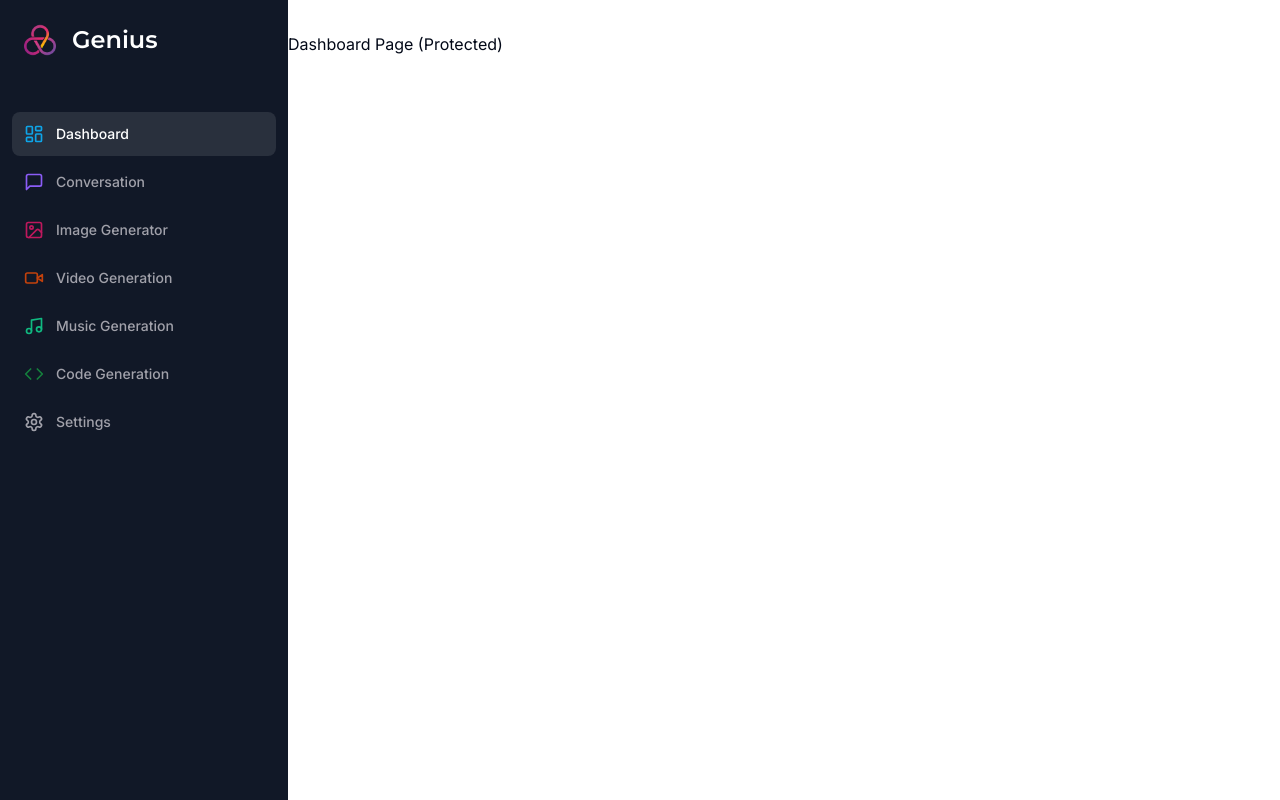
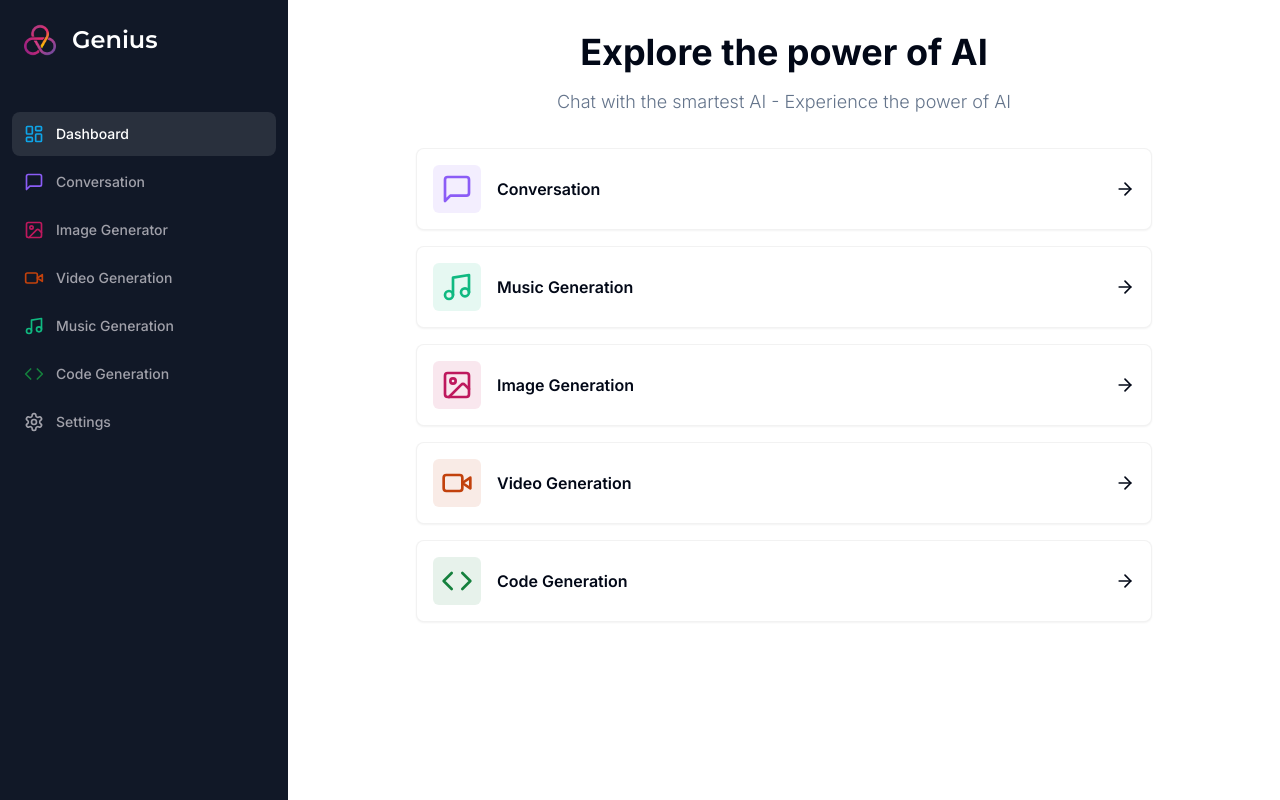
Before and after one commit to FelipeMDantas/AIPlatform, a Next.js app: page /dashboard in a window 1280 px wide. Built offline with nearby package versions, Linux system fonts and the light colour scheme.

Commit message:
Card component added to the project.

```diff
--- a/app/(dashboard)/(routes)/dashboard/page.tsx
+++ b/app/(dashboard)/(routes)/dashboard/page.tsx
@@ -1,7 +1,87 @@
+"use client";
+
+import { Card } from "@/components/ui/card";
+import { cn } from "@/lib/utils";
+import {
+  ArrowRight,
+  Code,
+  ImageIcon,
+  MessageSquare,
+  Music,
+  VideoIcon,
+} from "lucide-react";
+import { useRouter } from "next/navigation";
+
+const tools = [
+  {
+    label: "Conversation",
+    icon: MessageSquare,
+    color: "text-violet-500",
+    bgColor: "bg-violet-500/10",
+    href: "/conversation",
+  },
+  {
+    label: "Music Generation",
+    icon: Music,
+    color: "text-emerald-500",
+    bgColor: "bg-emerald-500/10",
+    href: "/music",
+  },
+  {
+    label: "Image Generation",
+    icon: ImageIcon,
+    color: "text-pink-700",
+    bgColor: "bg-pink-700/10",
+    href: "/image",
+  },
+  {
+    label: "Video Generation",
+    icon: VideoIcon,
+    color: "text-orange-700",
+    bgColor: "bg-orange-700/10",
+    href: "/video",
+  },
+  {
+    label: "Code Generation",
+    icon: Code,
+    color: "text-green-700",
+    bgColor: "bg-green-700/10",
+    href: "/code",
+  },
+];
+
 const DashboardPage = () => {
+  const router = useRouter();
+
   return (
     <div>
-      <p>Dashboard Page (Protected)</p>
+      <div className="mb-8 space-y-4">
+        <h2 className="text-2xl md:text-4xl font-bold text-center">
+          Explore the power of AI
+        </h2>
+        <p className="text-muted-foreground font-light text-sm md:text-lg text-center">
+          Chat with the smartest AI - Experience the power of AI
+        </p>
+      </div>
+
+      <div className="px-4 md:px-20 lg:px-32 space-y-4">
+        {tools.map((tool) => (
+          <Card
+            key={tool.href}
+            className="p-4 border-black/5 flex items-center justify-between hover:shadow-md
+              transition cursor-pointer"
+            onClick={() => router.push(tool.href)}
+          >
+            <div className="flex items-center gap-x-4">
+              <div className={cn("p-2 w-fit rounded-md", tool.bgColor)}>
+                <tool.icon className={cn("w-8 h-8", tool.color)} />
+              </div>
+              <div className="font-semibold">{tool.label}</div>
+            </div>
+            <ArrowRight className="w-5 h-5" />
+          </Card>
+        ))}
+      </div>
     </div>
   );
 };
--- /dev/null
+++ b/components/ui/card.tsx
@@ -0,0 +1,79 @@
+import * as React from "react"
+
+import { cn } from "@/lib/utils"
+
+const Card = React.forwardRef<
+  HTMLDivElement,
+  React.HTMLAttributes<HTMLDivElement>
+>(({ className, ...props }, ref) => (
+  <div
+    ref={ref}
+    className={cn(
+      "rounded-lg border bg-card text-card-foreground shadow-sm",
+      className
+    )}
+    {...props}
+  />
+))
+Card.displayName = "Card"
+
+const CardHeader = React.forwardRef<
+  HTMLDivElement,
+  React.HTMLAttributes<HTMLDivElement>
+>(({ className, ...props }, ref) => (
+  <div
+    ref={ref}
+    className={cn("flex flex-col space-y-1.5 p-6", className)}
+    {...props}
+  />
+))
+CardHeader.displayName = "CardHeader"
+
+const CardTitle = React.forwardRef<
+  HTMLParagraphElement,
+  React.HTMLAttributes<HTMLHeadingElement>
+>(({ className, ...props }, ref) => (
+  <h3
+    ref={ref}
+    className={cn(
+      "text-2xl font-semibold leading-none tracking-tight",
+      className
+    )}
+    {...props}
+  />
+))
+CardTitle.displayName = "CardTitle"
+
+const CardDescription = React.forwardRef<
+  HTMLParagraphElement,
+  React.HTMLAttributes<HTMLParagraphElement>
+>(({ className, ...props }, ref) => (
+  <p
+    ref={ref}
+    className={cn("text-sm text-muted-foreground", className)}
+    {...props}
+  />
+))
+CardDescription.displayName = "CardDescription"
+
+const CardContent = React.forwardRef<
+  HTMLDivElement,
+  React.HTMLAttributes<HTMLDivElement>
+>(({ className, ...props }, ref) => (
+  <div ref={ref} className={cn("p-6 pt-0", className)} {...props} />
+))
+CardContent.displayName = "CardContent"
+
+const CardFooter = React.forwardRef<
+  HTMLDivElement,
+  React.HTMLAttributes<HTMLDivElement>
+>(({ className, ...props }, ref) => (
+  <div
+    ref={ref}
+    className={cn("flex items-center p-6 pt-0", className)}
+    {...props}
+  />
+))
+CardFooter.displayName = "CardFooter"
+
+export { Card, CardHeader, CardFooter, CardTitle, CardDescription, CardContent }
```
